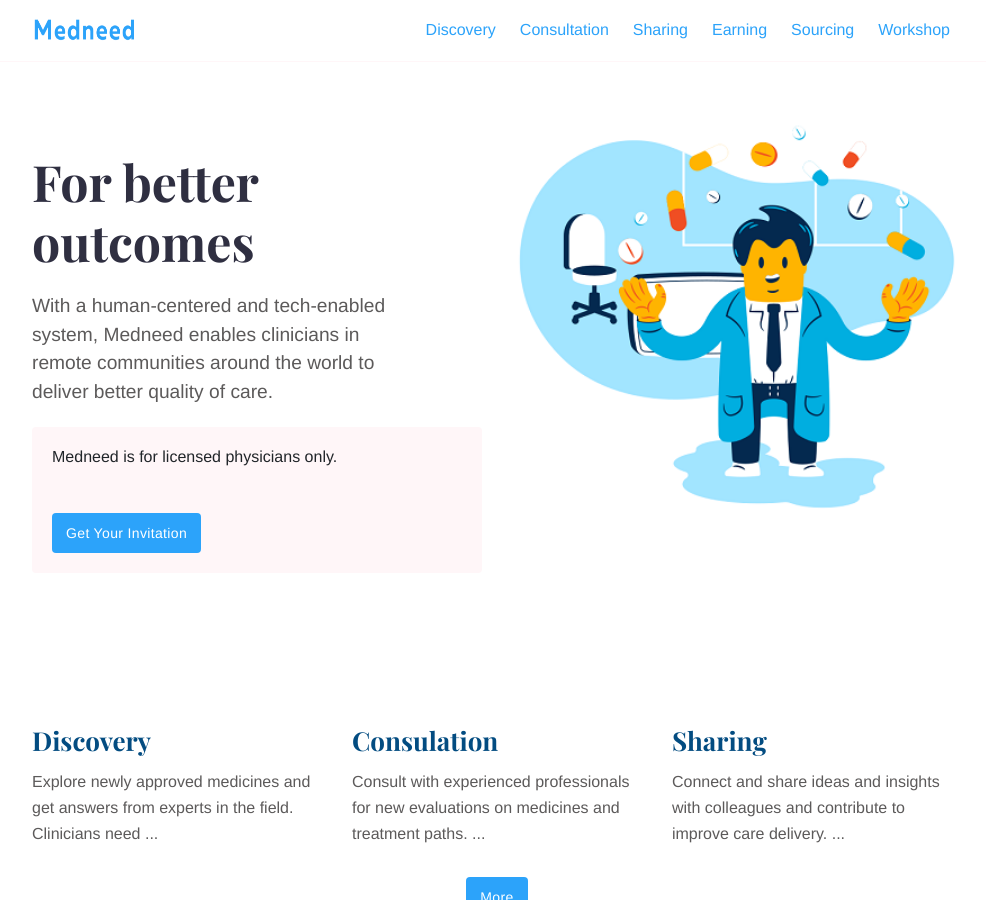
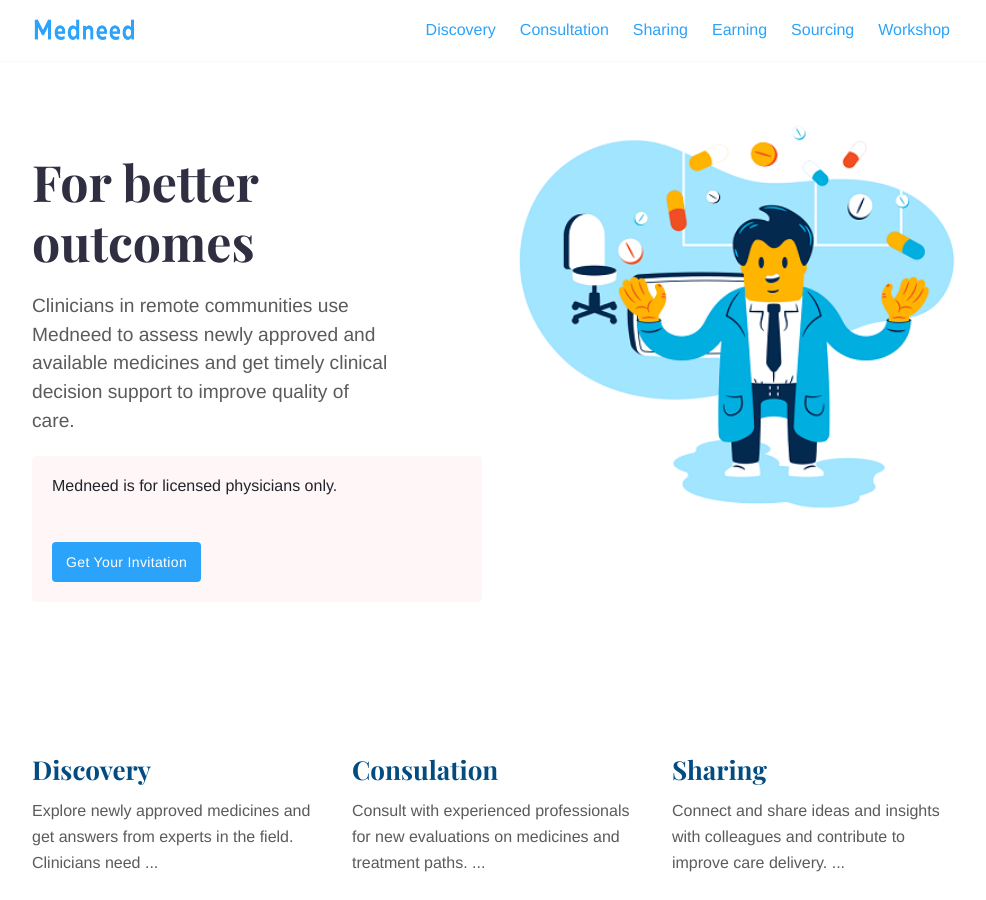
Before and after one commit to Iraneus/betamedneed, a Jekyll site: the page built from index.md, in a window 1280 px wide and 900 px high. Shown: the whole window, without its empty margins (143-1129 px from the left). Built offline with Jekyll 4.4.1, drawn with Linux system fonts in a browser that asks for light colours.

Commit message:
edit index

```diff
--- a/index.md
+++ b/index.md
@@ -10,4 +10,4 @@
 
 # For better outcomes
 
-With a human-centered and tech-enabled system, Medneed enables clinicians in remote communities around the world to deliver better quality of care.
+Clinicians in remote communities use Medneed to assess newly approved and available medicines and get timely clinical decision support to improve quality of care.
```
Also changed, not shown: 1 other file.
